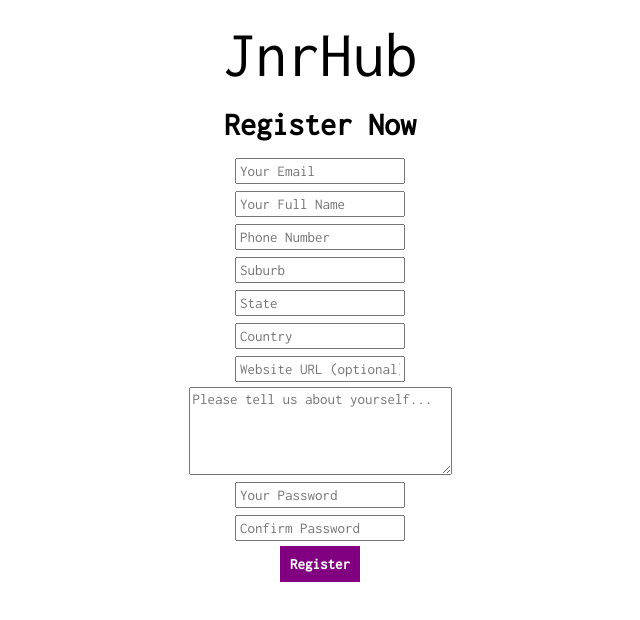
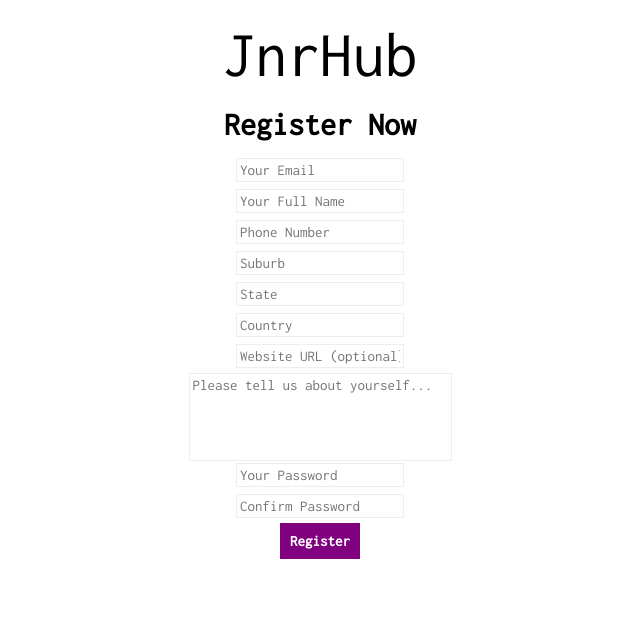
Before and after one commit to ramteen85/jnrhub-client, a React (Create React App) app: page /register in a window 1280 px wide. Shown: the top 620 px of the page, without its empty margins (320-960 px from the left). Built offline with nearby package versions, Linux system fonts and the light colour scheme.

Commit message:
added frontend form validation

```diff
--- a/src/components/Navbar/Navbar.module.css
+++ b/src/components/Navbar/Navbar.module.css
@@ -1,6 +1,4 @@
 @import url('https://fonts.googleapis.com/css?family=Inconsolata&display=swap');
-
-
 
 
 p {
--- a/src/components/Register/Register.js
+++ b/src/components/Register/Register.js
@@ -10,16 +10,63 @@ class Register extends Component {
     }
 
     handleSubmit = (e) => {
-        e.preventDefault()
-        console.log('the target is:');
+        e.preventDefault();
 
-        console.log(e.target);
-        console.log(e.target.suburb);
-        console.log(`the suburb is: ${e.target.suburb.value}`);
-        document.querySelector('#suburb').style.border = "2px solid red";
+        // console.log(e.target);
 
+        if(e.target.email.value === "") {
+            document.querySelector('#email').style.border = "2px solid red";
+        } else {
+            document.querySelector('#email').style.border = "1px solid rgb(238, 238, 238)";
+        }
 
+        if(e.target.fullname.value === "") {
+            document.querySelector('#fullname').style.border = "2px solid red";
+        } else {
+            document.querySelector('#fullname').style.border = "1px solid rgb(238, 238, 238)";
+        }
 
+        if(e.target.phone.value === "") {
+            document.querySelector('#phone').style.border = "2px solid red";
+        } else {
+            document.querySelector('#phone').style.border = "1px solid rgb(238, 238, 238)";
+        }
+
+        if(e.target.suburb.value === "") {
+            document.querySelector('#suburb').style.border = "2px solid red";
+        } else {
+            document.querySelector('#suburb').style.border = "1px solid rgb(238, 238, 238)";
+        }
+
+        if(e.target.state.value === "") {
+            document.querySelector('#state').style.border = "2px solid red";
+        } else {
+            document.querySelector('#state').style.border = "1px solid rgb(238, 238, 238)";
+        }
+
+        if(e.target.country.value === "") {
+            document.querySelector('#country').style.border = "2px solid red";
+        } else {
+            document.querySelector('#country').style.border = "1px solid rgb(238, 238, 238)";
+        }
+
+        if(e.target.about.value === "") {
+            document.querySelector('#about').style.border = "2px solid red";
+        } else {
+            document.querySelector('#about').style.border = "1px solid rgb(238, 238, 238)";
+        }
+
+        if(e.target.password.value === "" || e.target.password.value !== e.target.confirm_password.value){
+            document.querySelector('#password').style.border = "2px solid red";
+        } else {
+            document.querySelector('#password').style.border = "1px solid rgb(238, 238, 238)";
+        }
+
+        if(e.target.confirm_password.value === "" || e.target.password.value !== e.target.confirm_password.value){
+            document.querySelector('#confirm_password').style.border = "2px solid red";
+        } else {
+            document.querySelector('#comfirm_password').style.border = "1px solid rgb(238, 238, 238)";
+        }
     }
 
     render() {
@@ -27,17 +74,17 @@ class Register extends Component {
             <div className="container">
                 <h1>Register Now</h1>
                 <form onSubmit={this.handleSubmit}>
-                    <input type="email" placeholder="Your Email" onChange={this.inputChangeHandler} name="email" id="email" />
-                    <input type="text" placeholder="Your Full Name" name="fullname" />
-                    <input type="text" placeholder="Phone Number" />
+                    <input type="email" placeholder="Your Email" name="email" id="email" />
+                    <input type="text" placeholder="Your Full Name" name="fullname" id="fullname" />
+                    <input type="text" placeholder="Phone Number" name="phone" id="phone" />
                     <input type="text" placeholder="Suburb" name="suburb" id="suburb" />
-                    <input type="text" placeholder="State" />
-                    <input type="text" placeholder="Country" />
-                    <input type="text" placeholder="Website URL (optional)"/>
-                    <textarea cols="30" rows="5" placeholder="Please tell us about yourself..."></textarea>
-                    <input type="password" placeholder="Your Password" />
-                    <input type="password" placeholder="Confirm Password" />
-                    <input type="hidden" name="admin" value="false"/>
+                    <input type="text" placeholder="State" name="state" id="state" />
+                    <input type="text" placeholder="Country" name="country" id="country" />
+                    <input type="text" placeholder="Website URL (optional)" name="website" id="website" />
+                    <textarea cols="30" rows="5" placeholder="Please tell us about yourself..." name="about" id="about"/>
+                    <input type="password" placeholder="Your Password" name="password" id="password" />
+                    <input type="password" placeholder="Confirm Password" name="confirm_password" id="confirm_password" />
+                    <input type="hidden" name="admin" id="admin" value="false"/>
                     <button type="submit">Register</button>
                 </form>
             </div>
--- a/src/components/Register/Register.module.css
+++ b/src/components/Register/Register.module.css
@@ -1,12 +1,5 @@
 
 @import url('https://fonts.googleapis.com/css?family=Inconsolata&display=swap');
-
-
-textarea {
-    margin: 0 auto;
-    display: block;
-    font-family: 'Inconsolata', monospace;
-}
 
 h1 {
     text-align: center;
@@ -22,6 +15,14 @@ textarea {
     font-size: 15px;
     padding: 3px;
     font-family: 'Inconsolata', monospace;
+    border: 1px solid rgb(238, 238, 238);
+}
+
+textarea {
+    margin: 0 auto;
+    display: block;
+    font-family: 'Inconsolata', monospace;
+    resize: none;
 }
 
 form {
```
